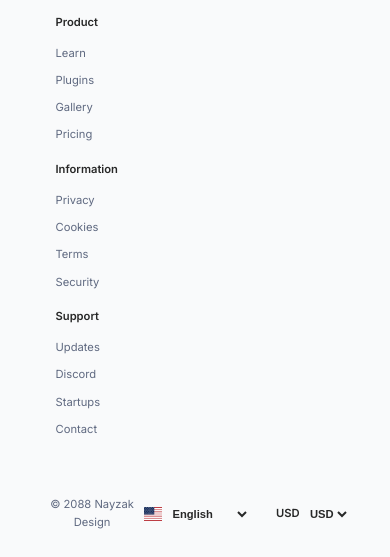
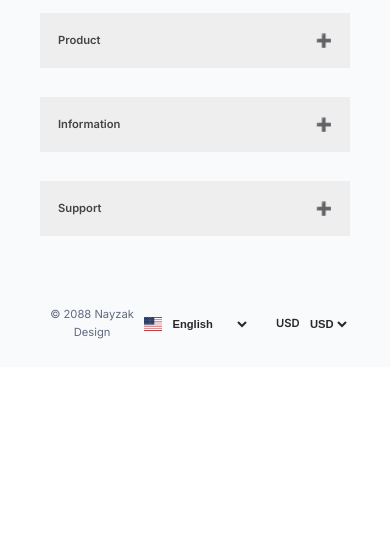
Before and after one commit to Toteck/Clean-Ecommerce, a website built with Vite: page index.html in a window 390 px wide. Shown: the part 4419-4976 px from the top of the page. After the commit the page ends 4786 px from the top, so only its background shows below. Built offline with nearby package versions, Linux system fonts and the light colour scheme.

Commit message:
style: creating a menu responsible in footer

```diff
--- a/index.html
+++ b/index.html
@@ -259,7 +259,7 @@
       </div>
       <div class="footer-top-right">
         <div>
-          <span>Product</span>
+          <span class="accordion">Product</span>
           <nav>
             <ul>
               <li>
@@ -278,7 +278,7 @@
           </nav>
         </div>
         <div>
-          <span>Information</span>
+          <span class="accordion">Information</span>
           <nav>
             <ul>
               <li>
@@ -297,7 +297,7 @@
           </nav>
         </div>
         <div>
-          <span>Support</span>
+          <span class="accordion">Support</span>
           <nav>
             <ul>
               <li>
--- a/menu.js
+++ b/menu.js
@@ -28,20 +28,17 @@ menuToggleProducts.addEventListener("click", () => {
   }
 })
 
-// toggleMenuProducts() {
-//   let menu = document.getElementById("products-dropdown");
-//   if (x.style.display === "flex") {
-//     menu.style.display = "none"
-//   } else {
-//     menu.style.display = "flex";
-//   }
-// }
+let acc = document.getElementsByClassName("accordion");
 
-// function myFunction() {
-//   var x = document.getElementById("myLinks");
-//   if (x.style.display === "block") {
-//     x.style.display = "none";
-//   } else {
-//     x.style.display = "block";
-//   }
-// }
+for (let i = 0; i < acc.length; i++) {
+  acc[i].addEventListener("click", function() {
+    this.classList.toggle("active");
+
+    let panel = this.nextElementSibling;
+    if (panel.style.maxHeight) {
+      panel.style.maxHeight = null;
+    } else {
+      panel.style.maxHeight = panel.scrollHeight + "px";
+    }
+  });
+}
--- a/style.css
+++ b/style.css
@@ -1022,7 +1022,42 @@ footer .footer-top .footer-top-right div {
   display: flex;
   flex-direction: column;
   gap: 1.6rem;
-  width: 90%;
+  width: 100%;
 }
 
+  footer .footer-top .footer-top-right div span {
+  background-color: #eee;
+  color: #444;
+  cursor: pointer;
+  padding: 18px;
+  width: 100%;
+  text-align: left;
+  border: none;
+  transition: 0.4s;
+  }
+
+  footer .footer-top .footer-top-right div .active, span:hover {
+  background-color: #ccc;
 }
+
+  footer .footer-top .footer-top-right div span:after {
+  content: '\02795';
+  font-size: 13px;
+  color: #777;
+  float: right;
+  margin-left: 5px;
+}
+
+  footer .footer-top .footer-top-right div .active:after {
+    content: "\2796";
+  }
+
+  footer .footer-top .footer-top-right div nav {
+  padding: 0 18px;
+  background-color: white;
+  overflow: hidden;
+  max-height: 0;
+  transition: max-height 0.2s ease-out;
+  }
+
+}
```
